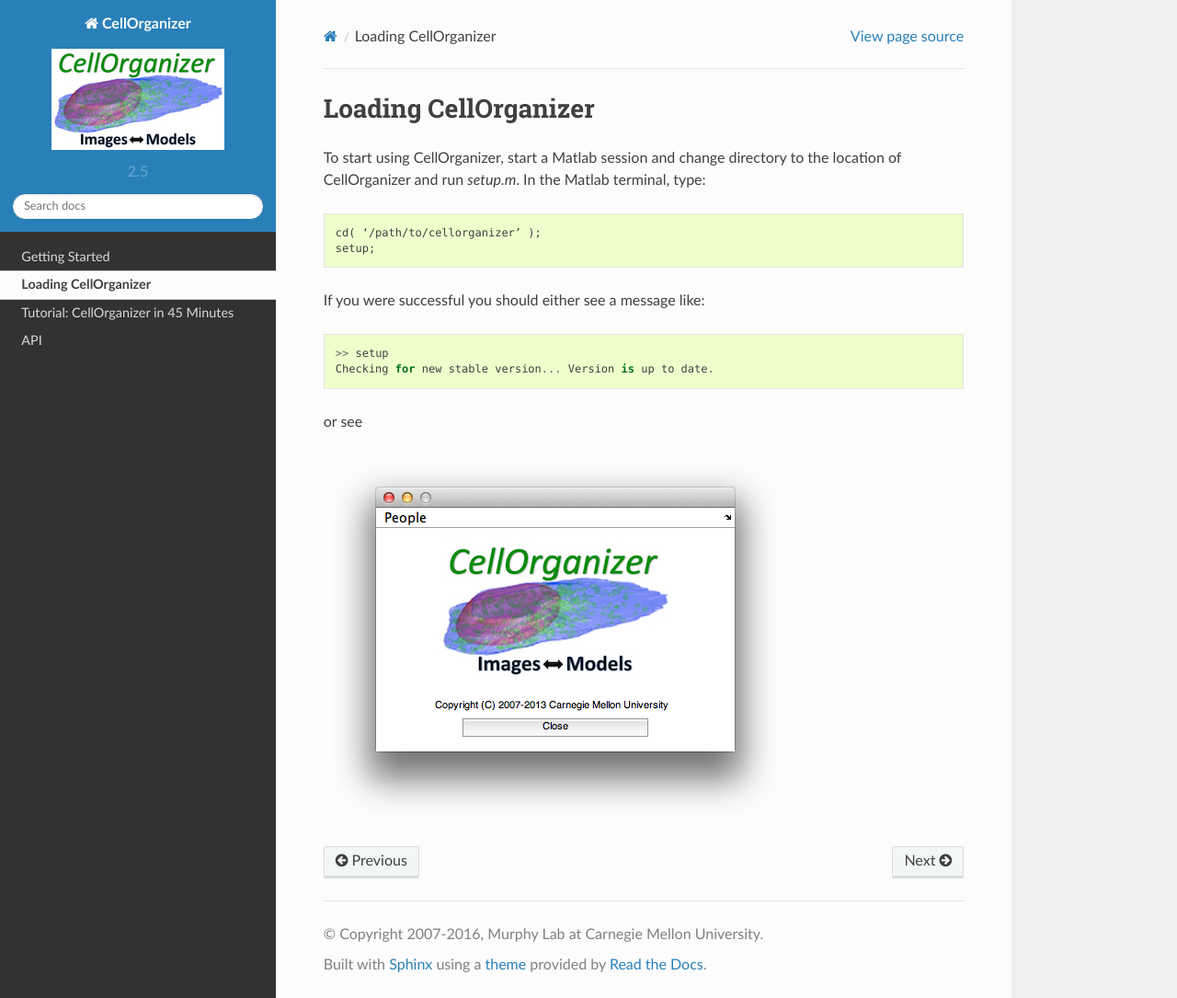
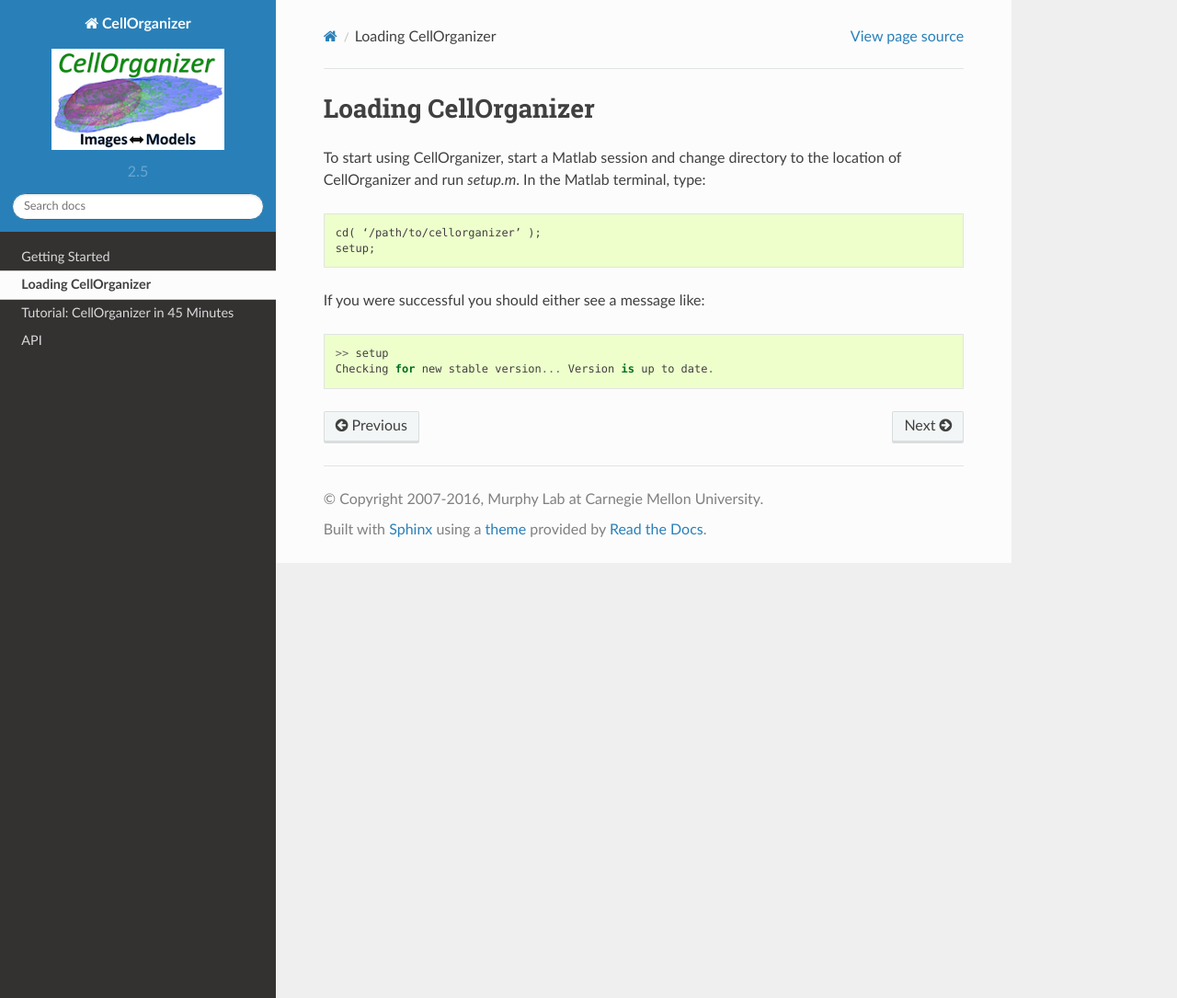
Before and after one commit to murphygroup/cellorganizer-documentation_old, a Sphinx documentation site: the page built from source/chapters/start.rst, in a window 1280 px wide and 1085 px high. Shown: the whole window at 92% size. Built offline with Sphinx 7.4.7 and the Read the Docs theme 2.0.0, drawn with Linux system fonts in a browser that asks for light colours; pages that are not in the unit, such as notebooks, are missing from menus.

Commit message:
Removed reference to splash screen.

```diff
--- a/source/chapters/start.rst
+++ b/source/chapters/start.rst
@@ -10,7 +10,3 @@
 
 	>> setup
 	Checking for new stable version... Version is up to date.
-
-or see
-
-.. image:: ../images/welcome.png
```
